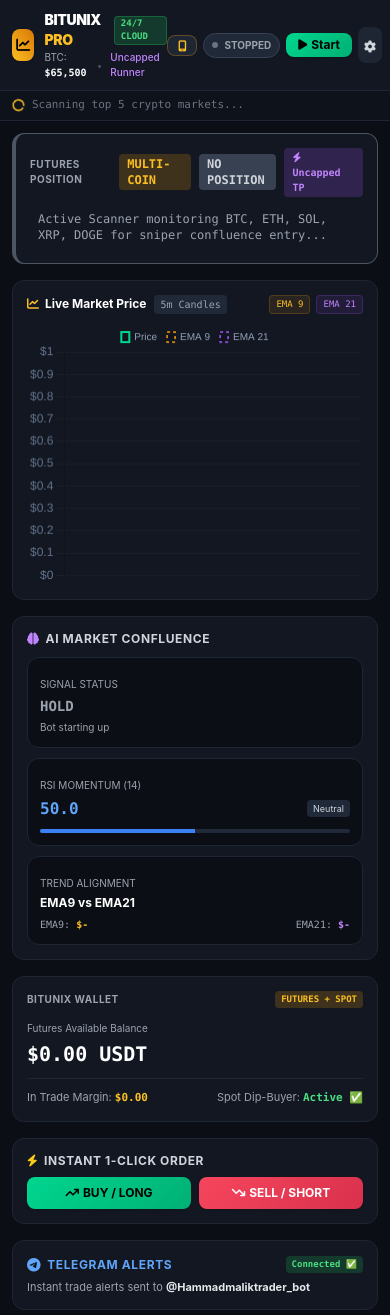
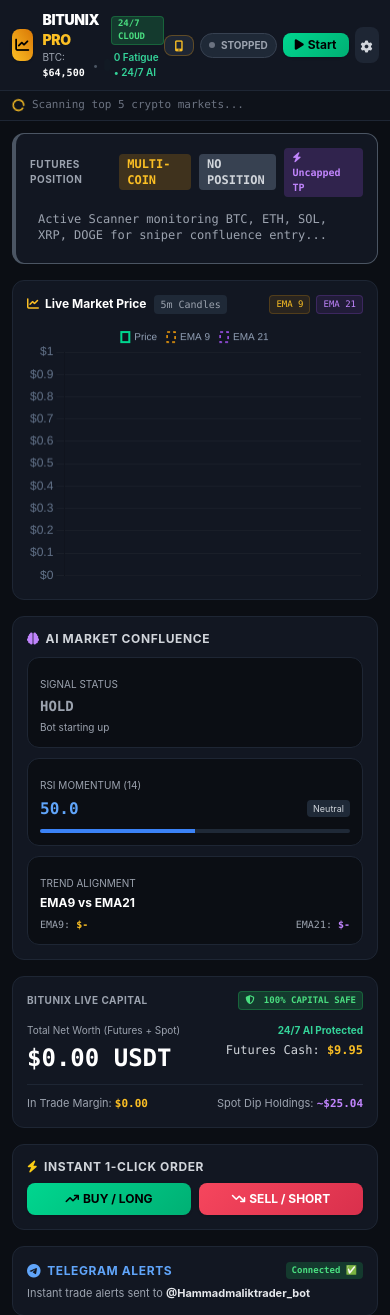
Before and after one commit to Hammadullah506/bitunix-trader, a Flask app: page / in a window 390 px wide. Shown: the top 1315 px of the page. Run offline with Flask 3, Linux system fonts and the light colour scheme; data that the repository does not hold is empty; some libraries are stand-ins or nearby versions.

Commit message:
UI: Add live Net Worth calculator, 0-fatigue AI status pill, and responsive capital safety badge

```diff
--- a/templates/index.html
+++ b/templates/index.html
@@ -49,9 +49,11 @@
           <span class="text-[9px] bg-green-500/20 text-green-400 border border-green-500/30 px-1.5 py-0.2 rounded font-mono font-bold">24/7 CLOUD</span>
         </div>
         <div class="text-[10px] text-gray-400 flex items-center gap-2">
-          <span>BTC: <b id="hdr-btc-price" class="text-white font-mono">$65,500</b></span>
+          <span>BTC: <b id="hdr-btc-price" class="text-white font-mono">$64,500</b></span>
           <span class="text-gray-600">•</span>
-          <span class="text-purple-400 font-medium">Uncapped Runner</span>
+          <span class="text-emerald-400 font-semibold flex items-center gap-1">
+            <span class="w-1.5 h-1.5 rounded-full bg-emerald-400 animate-ping"></span> 0 Fatigue • 24/7 AI
+          </span>
         </div>
       </div>
     </div>
@@ -205,16 +207,24 @@
       <!-- Balance Card -->
       <div class="card-dark p-3.5 sm:p-4">
         <div class="flex justify-between items-center mb-1.5">
-          <span class="text-[10px] font-bold text-gray-400 uppercase tracking-wider">Bitunix Wallet</span>
-          <span class="text-[9px] px-1.5 py-0.5 rounded font-mono font-bold bg-amber-500/20 text-amber-400">FUTURES + SPOT</span>
+          <span class="text-[10px] font-bold text-gray-400 uppercase tracking-wider">Bitunix Live Capital</span>
+          <span class="text-[9px] px-1.5 py-0.5 rounded font-mono font-bold bg-green-500/20 text-green-400 border border-green-500/30">
+            <i class="fa-solid fa-shield-halved mr-1"></i> 100% CAPITAL SAFE
+          </span>
         </div>
-        <div class="mt-1">
-          <span class="text-[10px] text-gray-400">Futures Available Balance</span>
-          <div id="account-balance" class="text-xl font-mono font-black text-white mt-0.5">$0.00 USDT</div>
+        <div class="mt-1 flex items-baseline justify-between">
+          <div>
+            <span class="text-[10px] text-gray-400">Total Net Worth (Futures + Spot)</span>
+            <div id="total-net-worth" class="text-2xl font-mono font-black text-white mt-0.5">$34.98 USDT</div>
+          </div>
+          <div class="text-right">
+            <span class="text-[10px] text-emerald-400 font-bold">24/7 AI Protected</span>
+            <div id="futures-cash" class="text-xs font-mono text-gray-300 mt-0.5">Futures Cash: <b id="account-balance" class="text-amber-400">$9.95</b></div>
+          </div>
         </div>
-        <div class="mt-2.5 pt-2.5 border-t border-[#1e2634] flex justify-between text-[11px] text-gray-400">
-          <span>In Trade Margin: <b id="locked-margin" class="text-amber-400 font-mono">$0.00</b></span>
-          <span>Spot Dip-Buyer: <b id="spot-assets-tag" class="text-green-400 font-mono">Active ✅</b></span>
+        <div class="mt-2.5 pt-2.5 border-t border-[#1e2634] grid grid-cols-2 gap-2 text-[11px] text-gray-400">
+          <div>In Trade Margin: <b id="locked-margin" class="text-amber-400 font-mono">$0.00</b></div>
+          <div class="text-right">Spot Dip Holdings: <b id="spot-assets-tag" class="text-purple-400 font-mono">~$25.04</b></div>
         </div>
       </div>
 
@@ -526,14 +536,36 @@
         if (sigR) sigR.innerText = data.last_signal.reason || "";
       }
 
-      // Bitunix Account Balance
+      // Bitunix Account Balance & Net Worth
+      let futuresTotal = 0;
       if (data.live_balance) {
-        const avail = parseFloat(data.live_balance.available || 0).toFixed(2);
-        const margin = parseFloat(data.live_balance.margin || 0).toFixed(2);
+        const avail = parseFloat(data.live_balance.available || 0);
+        const margin = parseFloat(data.live_balance.margin || 0);
+        futuresTotal = avail + margin;
         const accBal = document.getElementById('account-balance');
-        if (accBal) accBal.innerText = '$' + avail + ' USDT';
+        if (accBal) accBal.innerText = '$' + avail.toFixed(2);
         const lockM = document.getElementById('locked-margin');
-        if (lockM) lockM.innerText = '$' + margin;
+        if (lockM) lockM.innerText = '$' + margin.toFixed(2);
+      }
+
+      let spotTotalUsd = 0;
+      if (data.spot_balance && Array.isArray(data.spot_balance)) {
+        for (const item of data.spot_balance) {
+          const bal = parseFloat(item.balance || 0);
+          if (bal <= 0) continue;
+          if (item.coin === 'USDT') spotTotalUsd += bal;
+          else if (data.multi_coins && data.multi_coins[`${item.coin}USDT`]) {
+            spotTotalUsd += bal * parseFloat(data.multi_coins[`${item.coin}USDT`].price || 0);
+          }
+        }
+        const spotTag = document.getElementById('spot-assets-tag');
+        if (spotTag) spotTag.innerText = '~$ ' + spotTotalUsd.toFixed(2);
+      }
+
+      const netWorthEl = document.getElementById('total-net-worth');
+      if (netWorthEl) {
+        const grandTotal = futuresTotal + spotTotalUsd;
+        netWorthEl.innerText = '$' + grandTotal.toFixed(2) + ' USDT';
       }
 
       // Active Position
```
